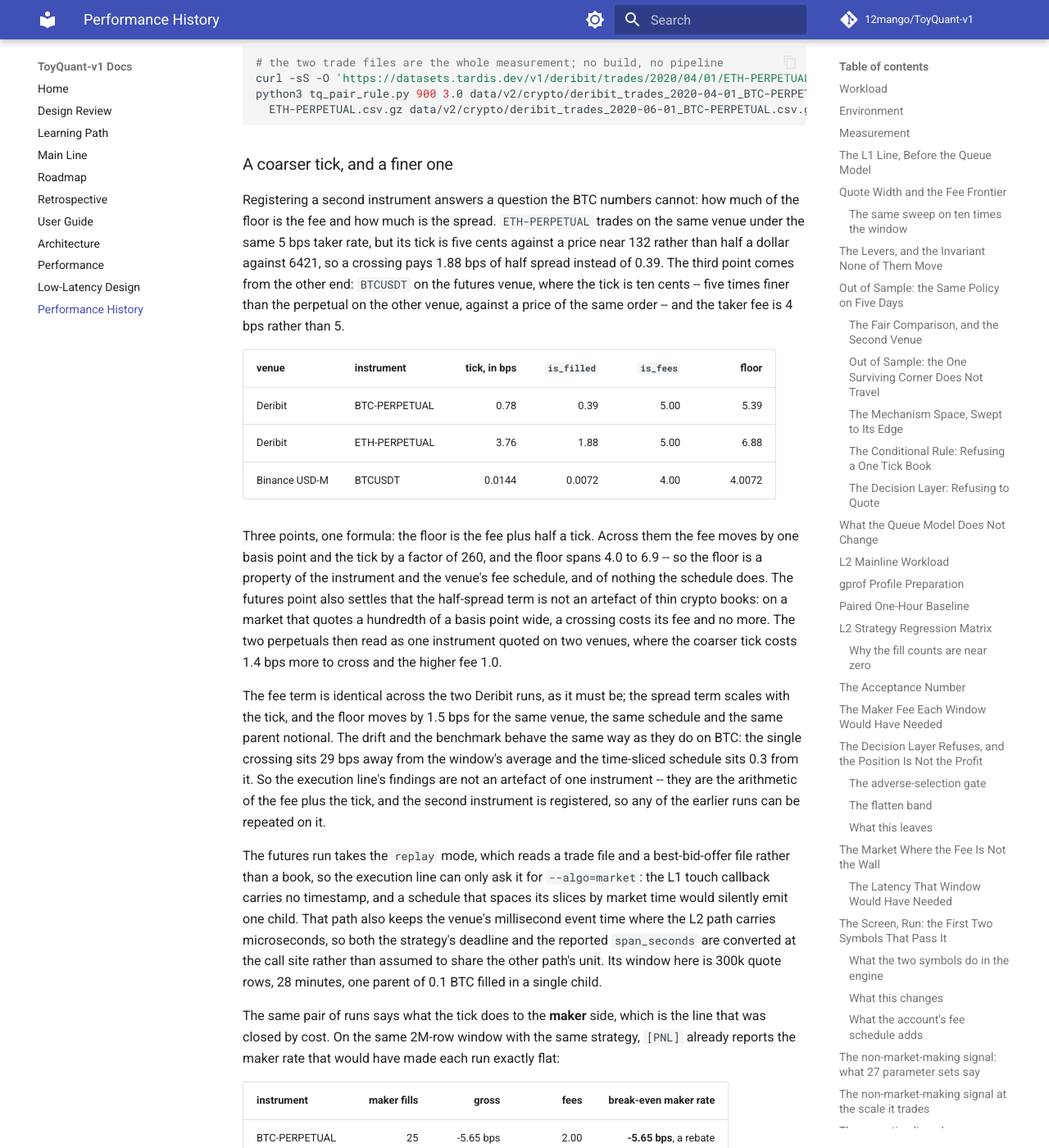
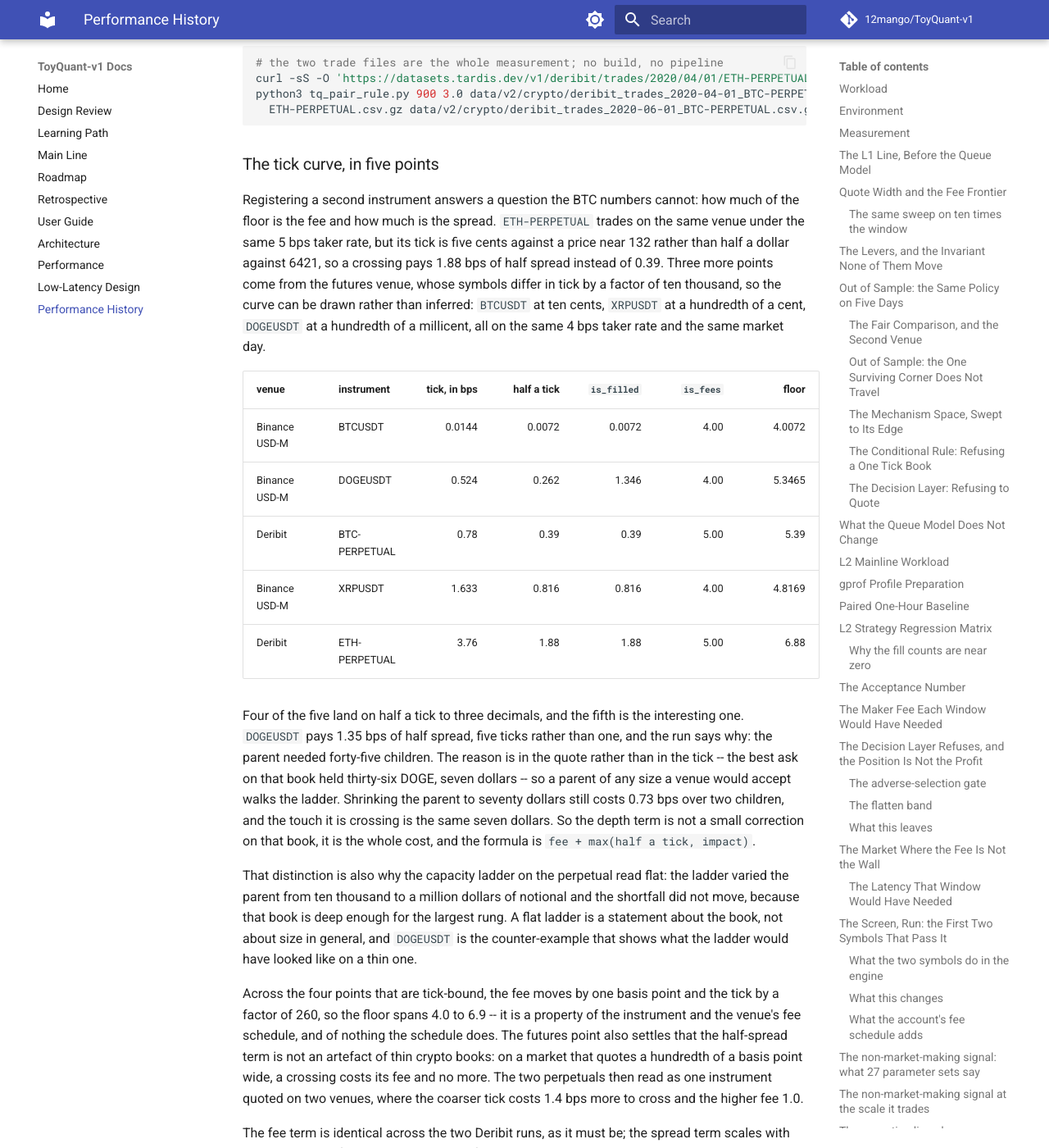
Before and after one commit to 12mango/ToyQuant-v1, an MkDocs documentation site: the page built from docs/PERFORMANCE_HISTORY.md, in a window 1280 px wide and 1400 px high, scrolled down 60168 px. Shown: the whole window at 82% size. Built offline with MkDocs 1.6.1 and Material for MkDocs 9.7.7, drawn with Linux system fonts in a browser that asks for light colours; comment, search, counter and statistics services are not loaded; some of the changed text lies outside the part shown.

Commit message:
Execution: draw the tick curve in five points
The crossing floor is the fee plus half a tick, and three points could not tell a curve
from a line. The futures venue quotes every symbol on the same 4 bps schedule while
spacing its ticks by a factor of ten thousand, so two more symbols finish the curve:
XRPUSDT (0.0001 against 0.61, 1.6 bps of tick) and DOGEUSDT (0.00001 against 0.19,
0.52). Four of the five points land on half a tick to three decimals -- 0.0072, 0.39,
0.816, 1.88 -- and the fifth is the finding: DOGEUSDT pays 1.35 bps, five ticks,
because its best ask holds thirty-six DOGE, seven dollars. The parent walked the ladder
in forty-five children; at seventy dollars it still paid 0.73 over two. So the formula
is fee + max(half a tick, impact), and the flat capacity ladder on the perpetual says
that book is deep rather than that size never matters.

Adding the symbols needed three things on the replay path: a specification looked up by
symbol instead of a fixed BTCUSDT, one factory for the venue's shared schedule, and a
quantity unit that is the symbol's own lot step (0.001 BTC, 0.1 XRP, one DOGE) with the
positional scale as an override rather than the default.

````diff
--- a/docs/PERFORMANCE_HISTORY.md
+++ b/docs/PERFORMANCE_HISTORY.md
@@ -2948,27 +2948,42 @@ python3 tq_pair_rule.py 900 3.0 data/v2/crypto/deribit_trades_2020-04-01_BTC-PER
   ETH-PERPETUAL.csv.gz data/v2/crypto/deribit_trades_2020-06-01_BTC-PERPETUAL.csv.gz ETH_0601.csv.gz
 ```
 
-### A coarser tick, and a finer one
+### The tick curve, in five points
 
 Registering a second instrument answers a question the BTC numbers cannot: how much of the floor is the fee and
 how much is the spread. `ETH-PERPETUAL` trades on the same venue under the same 5 bps taker rate, but its tick is
 five cents against a price near 132 rather than half a dollar against 6421, so a crossing pays 1.88 bps of half
-spread instead of 0.39. The third point comes from the other end: `BTCUSDT` on the futures venue, where the tick is
-ten cents -- five times finer than the perpetual on the other venue, against a price of the same order -- and the
-taker fee is 4 bps rather than 5.
-
-| venue | instrument | tick, in bps | `is_filled` | `is_fees` | floor |
-|---|---|---:|---:|---:|---:|
-| Deribit | BTC-PERPETUAL | 0.78 | 0.39 | 5.00 | 5.39 |
-| Deribit | ETH-PERPETUAL | 3.76 | 1.88 | 5.00 | 6.88 |
-| Binance USD-M | BTCUSDT | 0.0144 | 0.0072 | 4.00 | 4.0072 |
-
-Three points, one formula: the floor is the fee plus half a tick. Across them the fee moves by one basis point and
-the tick by a factor of 260, and the floor spans 4.0 to 6.9 -- so the floor is a property of the instrument and the
-venue's fee schedule, and of nothing the schedule does. The futures point also settles that the half-spread term is
-not an artefact of thin crypto books: on a market that quotes a hundredth of a basis point wide, a crossing costs
-its fee and no more. The two perpetuals then read as one instrument quoted on two venues, where the coarser tick
-costs 1.4 bps more to cross and the higher fee 1.0.
+spread instead of 0.39. Three more points come from the futures venue, whose symbols differ in tick by a factor of
+ten thousand, so the curve can be drawn rather than inferred: `BTCUSDT` at ten cents, `XRPUSDT` at a hundredth of a
+cent, `DOGEUSDT` at a hundredth of a millicent, all on the same 4 bps taker rate and the same market day.
+
+| venue | instrument | tick, in bps | half a tick | `is_filled` | `is_fees` | floor |
+|---|---|---:|---:|---:|---:|---:|
+| Binance USD-M | BTCUSDT | 0.0144 | 0.0072 | 0.0072 | 4.00 | 4.0072 |
+| Binance USD-M | DOGEUSDT | 0.524 | 0.262 | 1.346 | 4.00 | 5.3465 |
+| Deribit | BTC-PERPETUAL | 0.78 | 0.39 | 0.39 | 5.00 | 5.39 |
+| Binance USD-M | XRPUSDT | 1.633 | 0.816 | 0.816 | 4.00 | 4.8169 |
+| Deribit | ETH-PERPETUAL | 3.76 | 1.88 | 1.88 | 5.00 | 6.88 |
+
+Four of the five land on half a tick to three decimals, and the fifth is the interesting one. `DOGEUSDT` pays 1.35
+bps of half spread, five ticks rather than one, and the run says why: the parent needed forty-five children. The
+reason is in the quote rather than in the tick -- the best ask on that book held thirty-six DOGE, seven dollars --
+so a parent of any size a venue would accept walks the ladder. Shrinking the parent to seventy dollars still costs
+0.73 bps over two children, and the touch it is crossing is the same seven dollars. So the depth term is not a
+small correction on that book, it is the whole cost, and the formula is `fee + max(half a tick, impact)`.
+
+That distinction is also why the capacity ladder on the perpetual read flat: the ladder varied the parent from ten
+thousand to a million dollars of notional and the shortfall did not move, because that book is deep enough for the
+largest rung. A flat ladder is a statement about the book, not about size in general, and `DOGEUSDT` is the
+counter-example that shows what the ladder would have looked like on a thin one.
+
+Across the four points that are tick-bound, the fee moves by one basis point and the tick by a factor of 260, so the
+floor spans 4.0 to 6.9 -- it is a property of the instrument and the venue's fee schedule, and of nothing the
+schedule does. The futures point also settles that the half-spread term is not an artefact of thin crypto books: on
+a market that quotes a hundredth of a basis point wide, a crossing costs its fee and no more. The two perpetuals
+then read as one instrument quoted on two venues, where the coarser tick costs 1.4 bps more to cross and the higher
+fee 1.0.
+
 
 The fee term is identical across the two Deribit runs, as it must be; the spread term scales with the tick, and the
 floor moves by 1.5 bps for the same venue, the same schedule and the same parent notional. The drift and the
@@ -2977,12 +2992,18 @@ the time-sliced schedule sits 0.3 from it. So the execution line's findings are
 they are the arithmetic of the fee plus the tick, and the second instrument is registered, so any of the earlier
 runs can be repeated on it.
 
-The futures run takes the `replay` mode, which reads a trade file and a best-bid-offer file rather than a book, so the
-execution line can only ask it for `--algo=market`: the L1 touch callback carries no timestamp, and a schedule that
-spaces its slices by market time would silently emit one child. That path also keeps the venue's millisecond event
-time where the L2 path carries microseconds, so both the strategy's deadline and the reported `span_seconds` are
-converted at the call site rather than assumed to share the other path's unit. Its window here is 300k quote rows,
-28 minutes, one parent of 0.1 BTC filled in a single child.
+The three futures runs take the `replay` mode, which reads a trade file and a best-bid-offer file rather than a
+book, so the execution line can only ask them for `--algo=market`: the L1 touch callback carries no timestamp, and a
+schedule that spaces its slices by market time would silently emit one child. That path also keeps the venue's
+millisecond event time where the L2 path carries microseconds, so both the strategy's deadline and the reported
+`span_seconds` are converted at the call site rather than assumed to share the other path's unit. Its window here is
+the first 300k quote rows of the day -- half an hour to an hour depending on how busy the symbol is -- with one
+parent per symbol at the same notional as the BTC run, from the venue's daily dumps at
+`data.binance.vision/data/futures/um/daily/{aggTrades,bookTicker}/<symbol>/<symbol>-<type>-2024-03-28.zip`. Adding
+the two symbols also meant the path had to look its specification up by symbol instead of taking the BTCUSDT one:
+each spec's quantity scale is the reciprocal of that symbol's lot step, so a unit is 0.001 BTC, 0.1 XRP or one DOGE,
+and the parent quantity is written in those units.
+
 
 
 The same pair of runs says what the tick does to the **maker** side, which is the line that was closed by cost.
````
Also changed, not shown: CHANGELOG.md (+17 -10 lines), docs/DESIGN_REVIEW.md (+1 -1 lines), docs/MAINLINE.md (+1 -1 lines), docs/ROADMAP.md (+1 -1 lines), docs/USER_GUIDE.md (+6 -3 lines), 5 other files.
